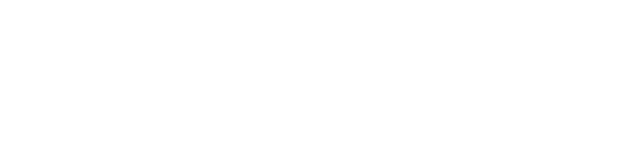
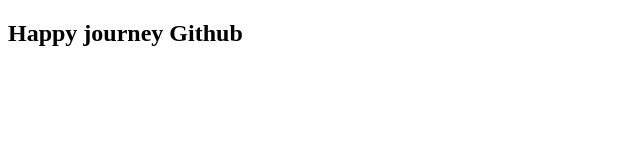
Before and after one commit to crupes08/webdeveloper, a plain HTML site: page index.html in a window 1280 px wide. Shown: the whole page, without its empty margins (0-640 px from the left). Drawn offline with Linux system fonts and the light colour scheme.

Commit message:
text send to githube

```diff
--- a/index.html
+++ b/index.html
@@ -7,6 +7,6 @@
     <title>weveloper</title>
 </head>
 <body>
-
+    <h2>Happy journey Github </h2>
 </body>
 </html>
```
